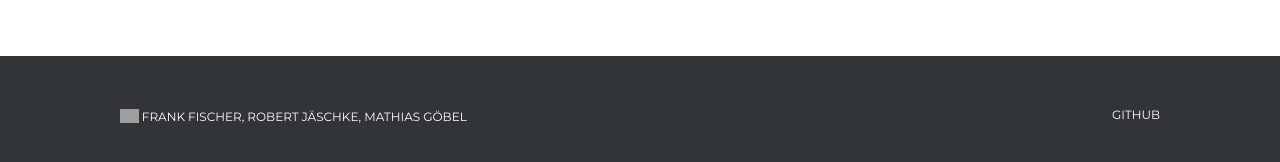
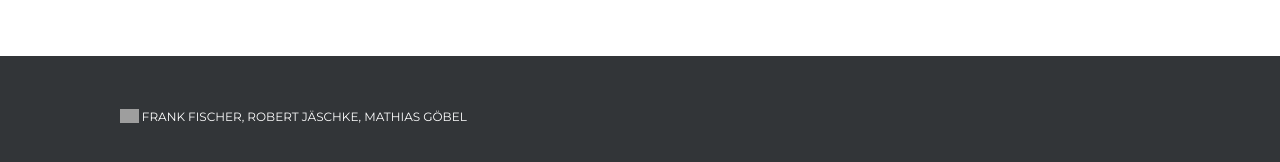
Before and after one commit to weltliteratur/blog, a Jekyll site: the page built from index.html, in a window 1280 px wide. Shown: the part 724-886 px from the top of the page. Built offline with Jekyll 4.4.1, drawn with Linux system fonts in a browser that asks for light colours; some web fonts are replaced; the list of posts is cut into pages by our own code; grey boxes are pictures that could not be loaded.

Commit message:
kein link zu github, wir sind intransparent!

```diff
--- a/_includes/footer.html
+++ b/_includes/footer.html
@@ -8,11 +8,6 @@
 
             <p class="copy"><img src="https://raw.githubusercontent.com/dlina/dlina.github.io/master/images/cc-by.png"/> Frank Fischer, Robert Jäschke, Mathias Göbel</p>
 
-            <ul class="social">
-                <li><a href="https://github.com/weltliteratur/blog/">GitHub</a></li>
-
-            </ul>
-
         </div>
 
     </div>
```
